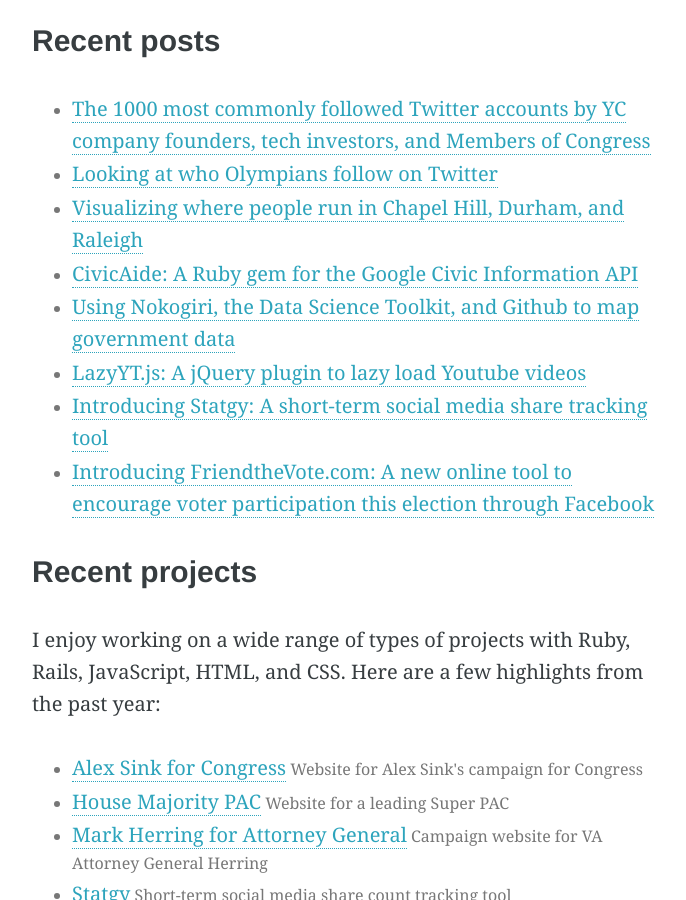
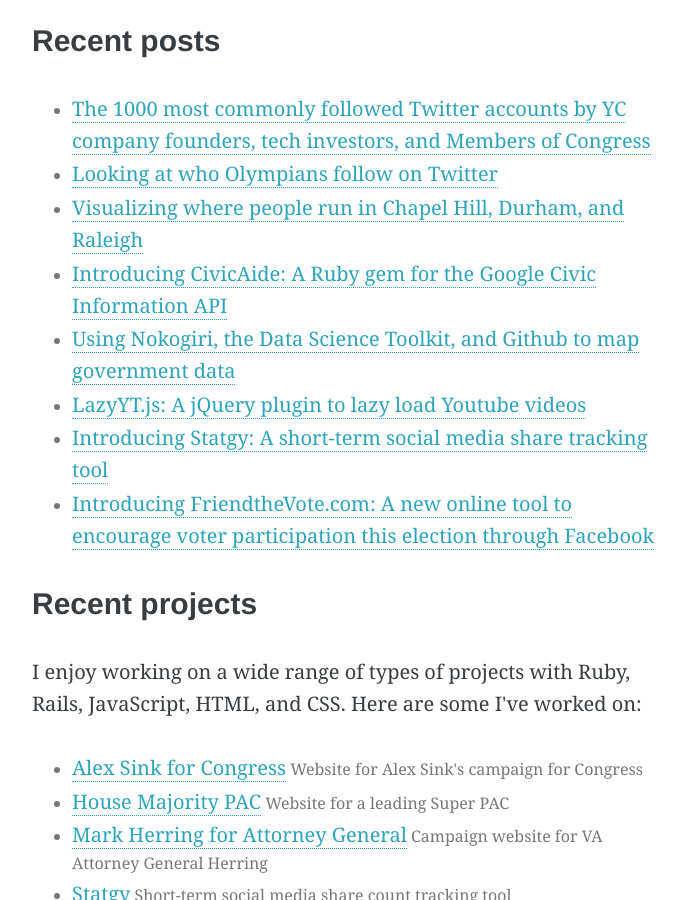
Before and after one commit to tylerpearson/old-site, a Jekyll site: the page built from index.html, in a window 1280 px wide and 900 px high, scrolled down 583 px. Shown: the whole window, without its empty margins (288-974 px from the left). Built offline with Jekyll 4.4.1, drawn with Linux system fonts in a browser that asks for light colours; Markdown is read by kramdown in place of the engine named in the settings.

Commit message:
Fix CivicAide github link

```diff
--- a/index.html
+++ b/index.html
@@ -27,7 +27,7 @@
                   <li><a href="http://tmf.tylerp.me">The 1000 most commonly followed Twitter accounts by YC company founders, tech investors, and Members of Congress</a></li>
                   <li><a href="http://www.newmediacampaigns.com/blog/analyzing-who-olympians-follow-on-twitter">Looking at who Olympians follow on Twitter</a></li>
                   <li><a href="http://www.newmediacampaigns.com/blog/visualizing-most-popular-running-routes-in-chapel-hill-durham-and-raleigh">Visualizing where people run in Chapel Hill, Durham, and Raleigh</a></li>
-                  <li><a href="http://www.newmediacampaigns.com/blog/civicaide-a-ruby-gem-for-the-google-civic-information-api">CivicAide: A Ruby gem for the Google Civic Information API</a></li>
+                  <li><a href="http://www.newmediacampaigns.com/blog/civicaide-a-ruby-gem-for-the-google-civic-information-api">Introducing CivicAide: A Ruby gem for the Google Civic Information API</a></li>
                   <li><a href="http://www.newmediacampaigns.com/blog/scraping-geocoding-mapping-government-data">Using Nokogiri, the Data Science Toolkit, and Github to map government data</a></li>
                   <li><a href="http://www.newmediacampaigns.com/blog/lazyytjs-a-jquery-plugin-to-lazy-load-youtube-videos">LazyYT.js: A jQuery plugin to lazy load Youtube videos</a></li>
                   <li><a href="http://www.newmediacampaigns.com/blog/introducing-statgy-a-tool-for-short-term-social-analytics-tracking-of-a-webpage">Introducing Statgy: A short-term social media share tracking tool</a></li>
@@ -38,7 +38,7 @@
             <div class="intro">
                 <h2>Recent projects</h2>
 
-                <p>I enjoy working on a wide range of types of projects with Ruby, Rails, JavaScript, HTML, and CSS. Here are a few highlights from the past year:</p>
+                <p>I enjoy working on a wide range of types of projects with Ruby, Rails, JavaScript, HTML, and CSS. Here are some I've worked on:</p>
 
                 <ul>
                     <li><a href="http://alexforcongress.com">Alex Sink for Congress</a> Website for Alex Sink's campaign for Congress</li>
@@ -57,7 +57,7 @@
 
                 <ul>
                     <li><a href="http://coverpopjs.com">CoverPop.js</a> JavaScript plugin for setting up modal splash pages</li>
-                    <li><a href="http://github.com/tylerpearson/civicaide">CivicAide</a> Ruby gem for the Google Civic Information API</li>
+                    <li><a href="http://github.com/tylerpearson/civic_aide">CivicAide</a> Ruby gem for the Google Civic Information API</li>
                     <li><a href="http://github.com/tylerpearson/frizzle">Frizzle</a> Ruby gem for the TransLoc bus tracking API</li>
                     <li><a href="https://github.com/tylerpearson/quackers">Quackers</a> An easier, better Share by Email JS setup. Responsive, lightbox-y form with button integration.</li>
                     <li><a href="https://github.com/tylerpearson/lazyYT">LazyYT</a> jQuery plugin to lazy load Youtube iframe videos</li>
```
